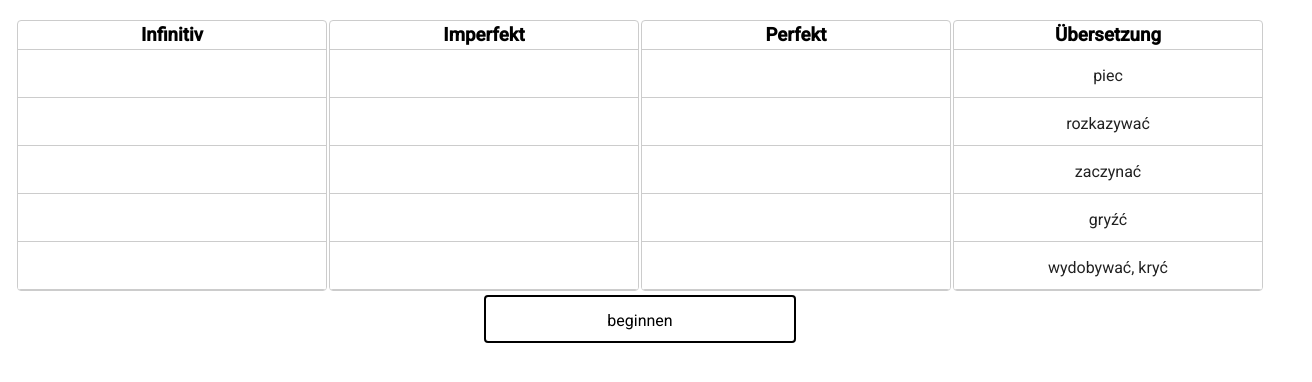
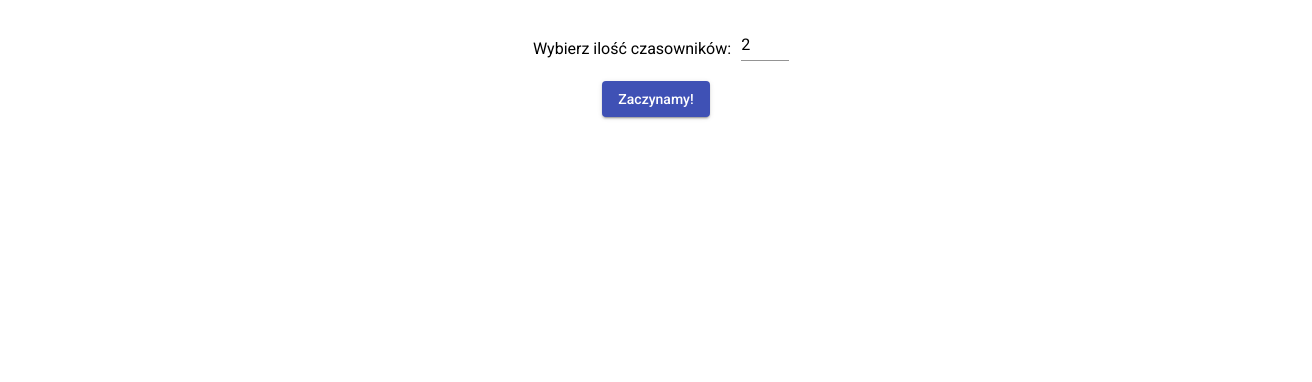
Before and after one commit to agatatocz/drag-and-learn, an Angular app: page / in a window 1280 px wide. Shown: the top 382 px of the page, 1312 px wide, since content can reach past the window. Built offline with nearby package versions, Linux system fonts and the light colour scheme.

Commit message:
added setting number of verbs

```diff
--- a/src/app/app-routing.module.ts
+++ b/src/app/app-routing.module.ts
@@ -1,11 +1,15 @@
-import { NgModule } from '@angular/core';
-import { Routes, RouterModule } from '@angular/router';
+import { NgModule } from "@angular/core";
+import { Routes, RouterModule } from "@angular/router";
+import { VerbsBoardComponent } from "./verbs-board/verbs-board.component";
+import { StartScreenComponent } from "./start-screen/start-screen.component";
 
-
-const routes: Routes = [];
+const routes: Routes = [
+  { path: "verbs", component: VerbsBoardComponent },
+  { path: "", component: StartScreenComponent },
+];
 
 @NgModule({
   imports: [RouterModule.forRoot(routes)],
-  exports: [RouterModule]
+  exports: [RouterModule],
 })
-export class AppRoutingModule { }
+export class AppRoutingModule {}
--- a/src/app/app.component.html
+++ b/src/app/app.component.html
@@ -1 +1 @@
-<app-verbs-board></app-verbs-board>
+<router-outlet></router-outlet>
--- /dev/null
+++ b/src/app/services/verbs.service.ts
@@ -0,0 +1,23 @@
+import { Injectable } from "@angular/core";
+import { germanVerbs } from "../../data/germanVerbs";
+import { GermanVerb } from "src/interfaces/GermanVerb";
+import { shuffle, take } from "lodash";
+
+@Injectable({
+  providedIn: "root",
+})
+export class VerbsService {
+  numberOfVerbs: number = 2;
+  minValue: number = 2;
+  maxValue: number = germanVerbs.length;
+
+  constructor() {}
+
+  public setNumberOfVerbs(numberOfVerbs: number) {
+    this.numberOfVerbs = numberOfVerbs;
+  }
+
+  getVerbs(): Array<GermanVerb> {
+    return take(shuffle(germanVerbs), this.numberOfVerbs);
+  }
+}
--- /dev/null
+++ b/src/app/start-screen/start-screen.component.html
@@ -0,0 +1,19 @@
+<div class="container">
+  <form (ngSubmit)="onSubmit()">
+    <div class="row">
+      <span class="text">Wybierz ilość czasowników:</span>
+      <mat-form-field>
+        <input
+          matInput
+          type="number"
+          [formControl]="valueControl"
+          min="{{ minValue }}"
+          max="{{ maxValue }}"
+        />
+      </mat-form-field>
+    </div>
+    <button matButton mat-raised-button color="primary" type="submit">
+      Zaczynamy!
+    </button>
+  </form>
+</div>
--- /dev/null
+++ b/src/app/start-screen/start-screen.component.scss
@@ -0,0 +1,19 @@
+.container {
+  width: 100%;
+  padding: 1rem;
+  text-align: center;
+}
+
+.row {
+  display: flex;
+  justify-content: center;
+  align-items: center;
+}
+
+.text {
+  padding: 10px;
+}
+
+.mat-form-field {
+  width: 3rem;
+}
--- /dev/null
+++ b/src/app/start-screen/start-screen.component.ts
@@ -0,0 +1,33 @@
+import { Component, OnInit } from "@angular/core";
+import { FormControl, Validators } from "@angular/forms";
+import { Router } from "@angular/router";
+import { VerbsService } from "../services/verbs.service";
+
+@Component({
+  selector: "app-start-screen",
+  templateUrl: "./start-screen.component.html",
+  styleUrls: ["./start-screen.component.scss"],
+})
+export class StartScreenComponent implements OnInit {
+  minValue: number;
+  maxValue: number;
+  valueControl: FormControl;
+  constructor(private router: Router, private verbsService: VerbsService) {}
+
+  ngOnInit() {
+    this.maxValue = this.verbsService.maxValue;
+    this.minValue = this.verbsService.minValue;
+
+    this.valueControl = new FormControl(this.minValue, [
+      Validators.required,
+      Validators.min(this.minValue),
+      Validators.max(this.maxValue),
+    ]);
+  }
+
+  onSubmit() {
+    console.log(this.valueControl.value, this.maxValue);
+    this.verbsService.setNumberOfVerbs(this.valueControl.value);
+    this.router.navigateByUrl("/verbs");
+  }
+}
--- a/src/app/verbs-board/verbs-board.component.html
+++ b/src/app/verbs-board/verbs-board.component.html
@@ -79,15 +79,15 @@
     </div>
   </div>
   <div
-    *ngIf="allVerbs.length"
+    *ngIf="flattenVerbs.length"
     cdkDropList
-    [cdkDropListData]="allVerbs[0]"
+    [cdkDropListData]="flattenVerbs[0]"
     (cdkDropListDropped)="drop($event)"
-    id="allVerbs-0"
+    id="flattenVerbs-0"
   >
     <div cdkDrag class="new-verb">
       <div class="drag-placeholder" *cdkDragPlaceholder></div>
-      {{ allVerbs[0] }}
+      {{ flattenVerbs[0] }}
     </div>
   </div>
 </div>
--- a/src/app/verbs-board/verbs-board.component.ts
+++ b/src/app/verbs-board/verbs-board.component.ts
@@ -1,11 +1,8 @@
 import { Component, OnInit } from "@angular/core";
-import {
-  CdkDragDrop,
-  moveItemInArray,
-  transferArrayItem,
-} from "@angular/cdk/drag-drop";
-import { germanVerbs } from "../../data/germanVerbs";
+import { CdkDragDrop } from "@angular/cdk/drag-drop";
 import { shuffle, flatten, isEqual } from "lodash";
+import { VerbsService } from "../services/verbs.service";
+import { GermanVerb } from "src/interfaces/GermanVerb";
 
 @Component({
   selector: "app-verbs-board",
@@ -13,26 +10,28 @@ import { shuffle, flatten, isEqual } from "lodash";
   styleUrls: ["./verbs-board.component.scss"],
 })
 export class VerbsBoardComponent implements OnInit {
-  allVerbs: string[] = [];
+  verbs: GermanVerb[] = [];
+  flattenVerbs: string[] = [];
   firstForm: string[] = [];
   secondForm: string[] = [];
   thirdForm: string[] = [];
   translation: string[] = [];
   points: boolean[] = [];
 
-  constructor() {}
+  constructor(private verbsService: VerbsService) {}
 
   ngOnInit() {
-    this.allVerbs = shuffle(
+    this.verbs = this.verbsService.getVerbs();
+    this.flattenVerbs = shuffle(
       flatten(
-        germanVerbs.map((verb) => [
+        this.verbs.map((verb) => [
           verb.firstForm,
           verb.secondForm,
           verb.thirdForm,
         ])
       )
     );
-    germanVerbs.forEach((verb) => {
+    this.verbs.forEach((verb) => {
       this.firstForm.push("");
       this.secondForm.push("");
       this.thirdForm.push("");
@@ -45,14 +44,14 @@ export class VerbsBoardComponent implements OnInit {
   }
 
   validate() {
-    for (let i = 0; i < germanVerbs.length; i++) {
+    for (let i = 0; i < this.verbs.length; i++) {
       const row = {
         firstForm: this.firstForm[i],
         secondForm: this.secondForm[i],
         thirdForm: this.thirdForm[i],
         translation: this.translation[i],
       };
-      if (this.includes(germanVerbs, row)) this.points[i] = true;
+      if (this.includes(this.verbs, row)) this.points[i] = true;
       else this.points[i] = false;
     }
   }
@@ -63,19 +62,19 @@ export class VerbsBoardComponent implements OnInit {
       const [fromProperty, fromIndex] = previousContainer.id.split("-");
       const [toProperty, toIndex] = container.id.split("-");
 
-      if (toProperty !== "allVerbs") {
+      if (toProperty !== "flattenVerbs") {
         const tmp = this[toProperty][parseInt(toIndex)];
         this[toProperty][parseInt(toIndex)] = this[fromProperty][
           parseInt(fromIndex)
         ];
         this[fromProperty][parseInt(fromIndex)] = tmp;
-        if (fromProperty === "allVerbs" && !this.allVerbs[0])
-          this.allVerbs.shift();
+        if (fromProperty === "flattenVerbs" && !this.flattenVerbs[0])
+          this.flattenVerbs.shift();
       } else {
-        this.allVerbs.unshift(this[fromProperty][parseInt(fromIndex)]);
+        this.flattenVerbs.unshift(this[fromProperty][parseInt(fromIndex)]);
         this[fromProperty][parseInt(fromIndex)] = "";
       }
-      if (!this.allVerbs.length) this.validate();
+      if (!this.flattenVerbs.length) this.validate();
     }
   }
 }
```
Also changed, not shown: src/app/app.module.ts (+12 -2 lines), 2 other files (tests, documents, lock files or other folders).
